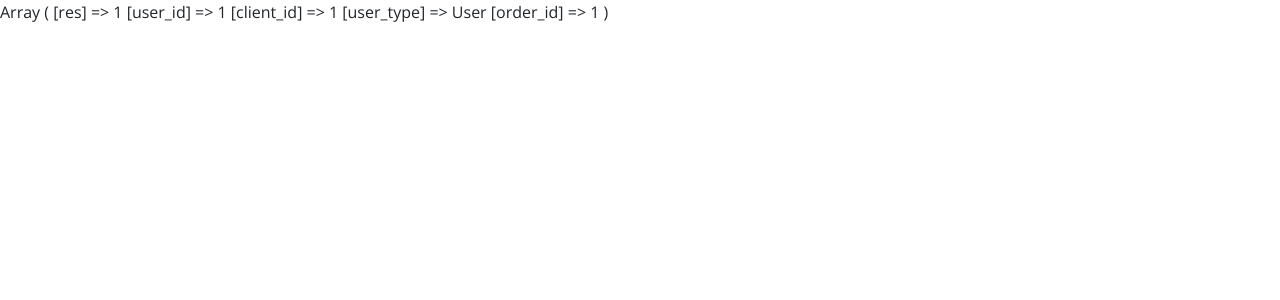
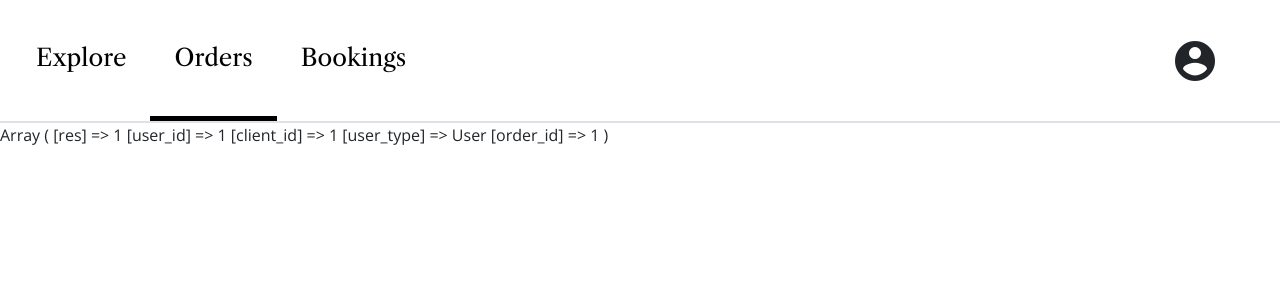
Before and after one commit to angeltee123/Tattooshop, a PHP site: page /index.php in a window 1280 px wide. Shown: the top 300 px of the page. Run offline with PHP 8.4, Linux system fonts and the light colour scheme; the visitor is signed in with stand-in values (Sample User, id 1).

Commit message:
added navbar

```diff
--- a/client/index.php
+++ b/client/index.php
@@ -16,9 +16,9 @@
     <!-- fonts -->
   <link rel="preconnect" href="https://fonts.googleapis.com">
   <link rel="preconnect" href="https://fonts.gstatic.com" crossorigin>
-    <link rel="preconnect" href="https://fonts.googleapis.com">
-    <link rel="preconnect" href="https://fonts.gstatic.com" crossorigin>
-    <link href="https://fonts.googleapis.com/css2?family=Yeseva+One&display=swap" rel="stylesheet">
+  <link href="https://fonts.googleapis.com/css2?family=Open+Sans:ital,wght@0,300;0,400;0,500;0,600;0,700;0,800;1,300;1,400;1,500;1,600;1,700;1,800&display=swap" rel="stylesheet">
+  <link href="https://fonts.googleapis.com/css2?family=Libre+Caslon+Text:ital,wght@0,400;0,700;1,400&display=swap" rel="stylesheet">
+  <link href="https://fonts.googleapis.com/icon?family=Material+Icons" rel="stylesheet">
 
   <!-- bootstrap -->
   <link href="https://fonts.googleapis.com/css2?family=Open+Sans:ital,wght@0,300;0,400;0,500;0,600;0,700;0,800;1,300;1,400;1,500;1,600;1,700;1,800&display=swap" rel="stylesheet">
@@ -29,6 +29,28 @@
     <title>Home | NJC Tattoo</title>
 </head>
 <body>
+  <header class="header border-bottom border-2">
+    <nav class="nav-bar row mx-0">
+      <ul class="col my-0" id="nav-links">
+        <li><a href="explore.php">Explore</a></li>
+        <li class="active"><a href="orders.php">Orders</a></li>
+        <li><a href="reservations.php">Bookings</a></li>
+      </ul>
+      <div class="col d-flex align-items-center justify-content-end my-0 mx-5">
+        <div class="btn-group" id="nav-user">
+          <button type="button" class="btn p-0" data-bs-toggle="dropdown" aria-expanded="false"><span class="material-icons lh-base display-5">account_circle</span></button>
+            <ul class="dropdown-menu dropdown-menu-end">
+              <li><a class="dropdown-item" href="user.php">Profile</a></li>
+              <li>
+                <form action="../api/queries.php" method="post">
+                  <button type="submit" class="dropdown-item btn-link" name="logout">Sign Out</button>
+                </form>
+              </li>
+            </ul>
+        </div>
+      </div>
+    </nav>
+  </header>
   <?php print_r($_SESSION); ?>
 </body>
 <script src="https://cdn.jsdelivr.net/npm/bootstrap@5.0.2/dist/js/bootstrap.bundle.min.js" integrity="sha384-MrcW6ZMFYlzcLA8Nl+NtUVF0sA7MsXsP1UyJoMp4YLEuNSfAP+JcXn/tWtIaxVXM" crossorigin="anonymous"></script>
```
Lines whose indentation alone changed are shown as unchanged.
